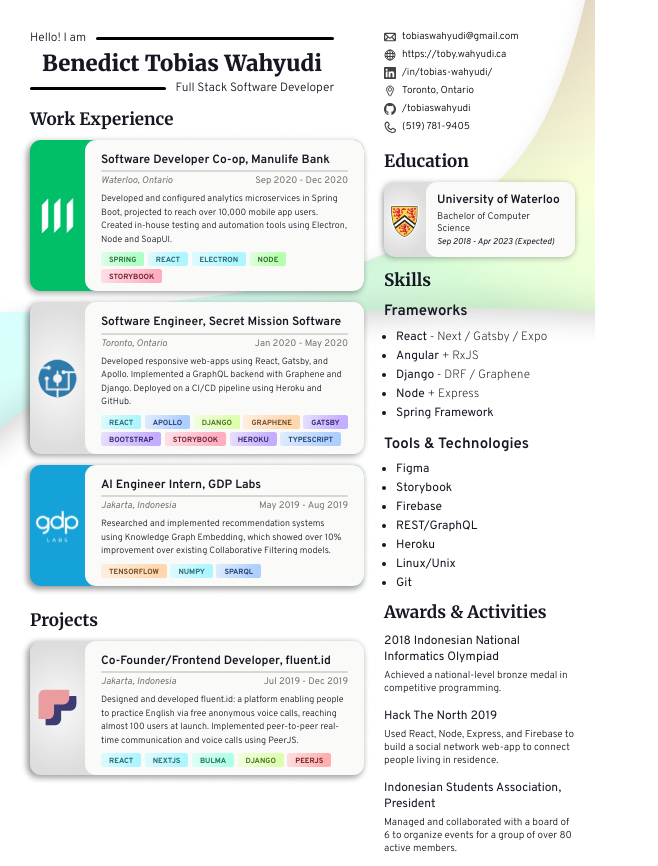
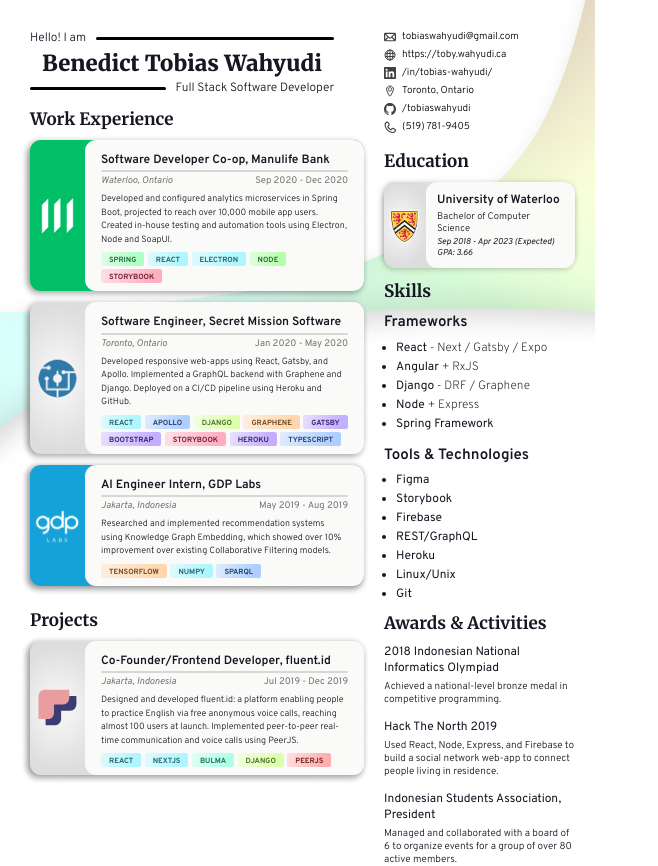
Before and after one commit to tobiaswahyudi/resume, a React (Create React App) app: page / in a window 1280 px wide. Shown: the whole page, without its empty margins (0-658 px from the left). Built offline with nearby package versions, Linux system fonts and the light colour scheme.

Commit message:
Add GPA to education section

```diff
--- a/src/Education.css
+++ b/src/Education.css
@@ -44,3 +44,9 @@
   font-size: 8.5px;
   font-style: italic;
 }
+
+#education-gpa {
+  font-weight: 300;
+  font-size: 8.5px;
+  font-style: italic;
+}
--- a/src/Education.tsx
+++ b/src/Education.tsx
@@ -15,6 +15,7 @@
           <span id="education-title">University of Waterloo</span>
           <span id="education-description">Bachelor of Computer Science</span>
           <span id="education-date">Sep 2018 - Apr 2023 (Expected)</span>
+          <span id="education-gpa">GPA: 3.66</span>
         </div>
       </div>
     </div>
```
